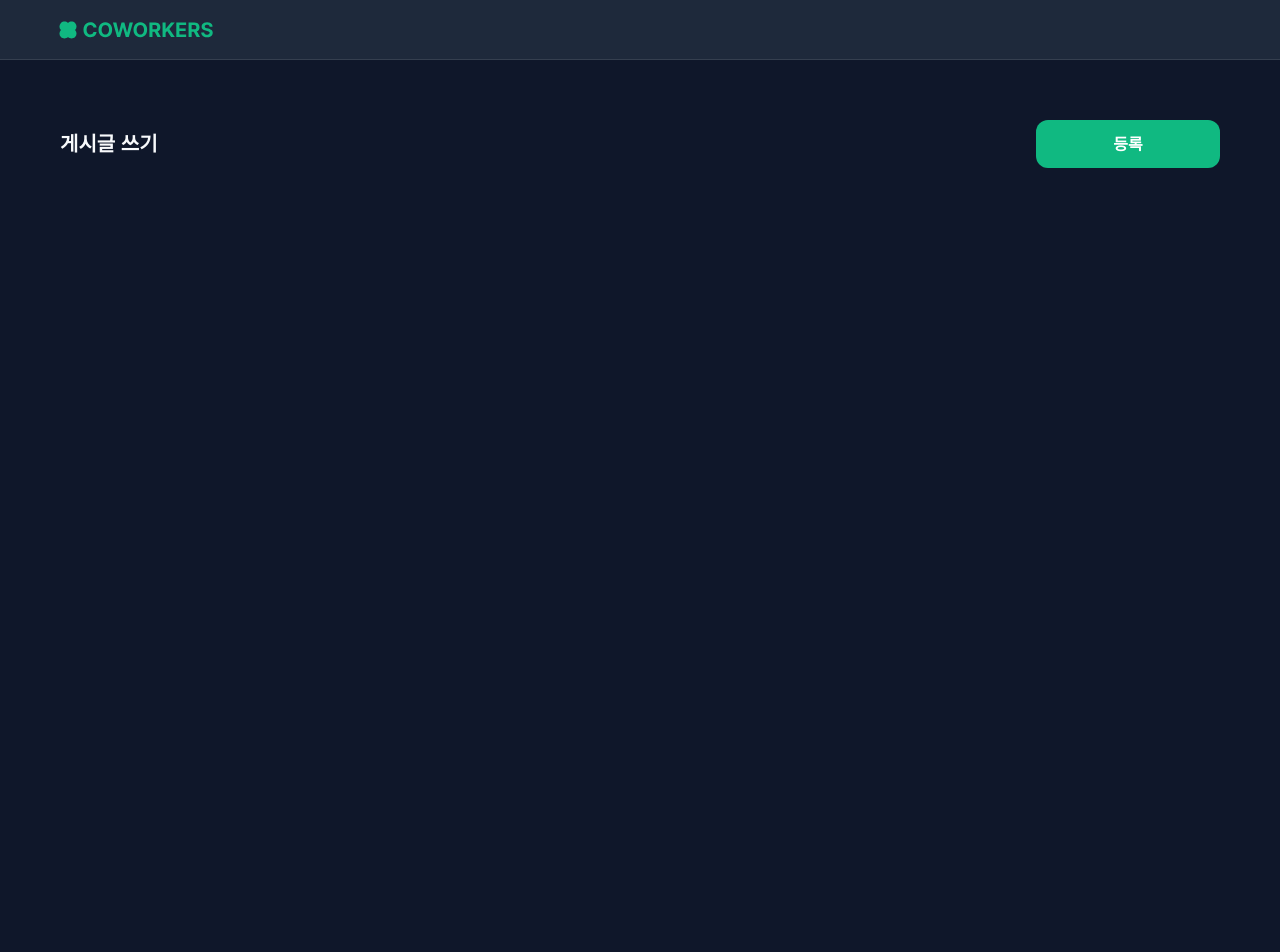
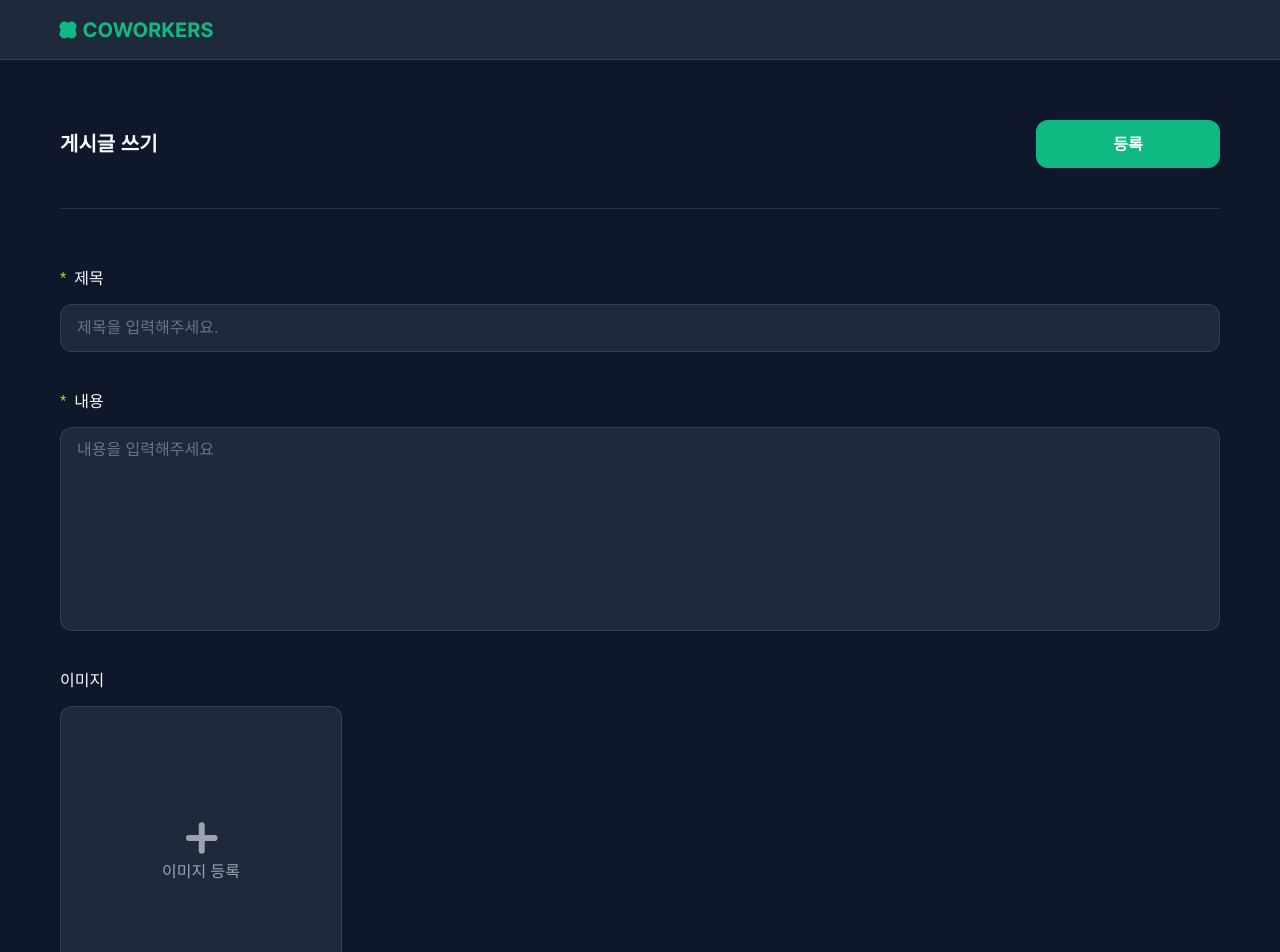
Before and after one commit to ozen0718/coworkers, a Next.js app: page /boards/new in a window 1280 px wide. Shown: the top 952 px of the page. Before the commit the page ends 800 px from the top, so only its background shows below. Built offline with nearby package versions, Linux system fonts and the light colour scheme.

Commit message:
[Feat] 게시글 쓰기 - 본문

```diff
--- a/src/app/(main)/boards/new/page.tsx
+++ b/src/app/(main)/boards/new/page.tsx
@@ -1,12 +1,13 @@
 'use client';
-import Button from '@/components/common/Button/Button';
+import { TextAreaInput } from '@/components/common/Inputs';
+import ImgUpload from '@/components/Card/ImgUpload';
 
 export default function CreateBoard() {
   return (
     <div className="text-gray100 flex flex-col items-center">
       <div className="max-h-[841px] w-full max-w-[1200px] px-5">
-        {/* 타이틀 + 버튼 */}
         <div className="w-full flex-col">
+          {/* 타이틀 + 버튼 */}
           <div className="mt-15 flex w-full max-w-[1200px] items-center justify-between">
             <p className="text-xl-bold flex">게시글 쓰기</p>
             <div className="relative">
@@ -15,6 +16,34 @@ export default function CreateBoard() {
               </button>
             </div>
           </div>
+
+          <div className="my-4 mt-10 h-px w-full bg-[#F8FAFC1A]" />
+
+          {/* 제목 + 내용 + 이미지 */}
+          <div className="text-lg-medium mt-15 max-h-[713px] flex-col gap-4">
+            <div className="flex flex-col gap-4">
+              <p>
+                <span className="text-tertiary mr-2">*</span>제목{' '}
+              </p>
+              <input
+                type="text"
+                placeholder="제목을 입력해주세요."
+                className="bg-bg200 border-gray100/10 focus:border-primary hover:border-primary-hover text-gray100 text-4 text-lg-regular placeholder:text-gray500 h-[48px] w-full resize-none rounded-xl border px-4 py-3 focus:outline-none"
+              />
+            </div>
+
+            <div className="mt-10 flex flex-col gap-4">
+              <p>
+                <span className="text-tertiary mr-2">*</span>내용{' '}
+              </p>
+              <TextAreaInput placeholder="내용을 입력해주세요" height="h-[204px]" />
+            </div>
+
+            <div className="mt-10 flex flex-col gap-4">
+              <p>이미지</p>
+              <ImgUpload />
+            </div>
+          </div>
         </div>
       </div>
     </div>
--- a/src/components/Card/ImgUpload.tsx
+++ b/src/components/Card/ImgUpload.tsx
@@ -15,7 +15,7 @@ export default function ImgUpload() {
 
   return (
     <div
-      className="bg-bg200 relative flex aspect-square max-h-[282px] w-full max-w-[282px] cursor-pointer items-center justify-center overflow-hidden rounded-xl"
+      className="bg-bg200 relative flex aspect-square max-h-[282px] w-full max-w-[282px] cursor-pointer items-center justify-center overflow-hidden rounded-xl border border-[#F8FAFC1A]"
       onClick={() => fileInput.current?.click()}
     >
       {image ? (
```
